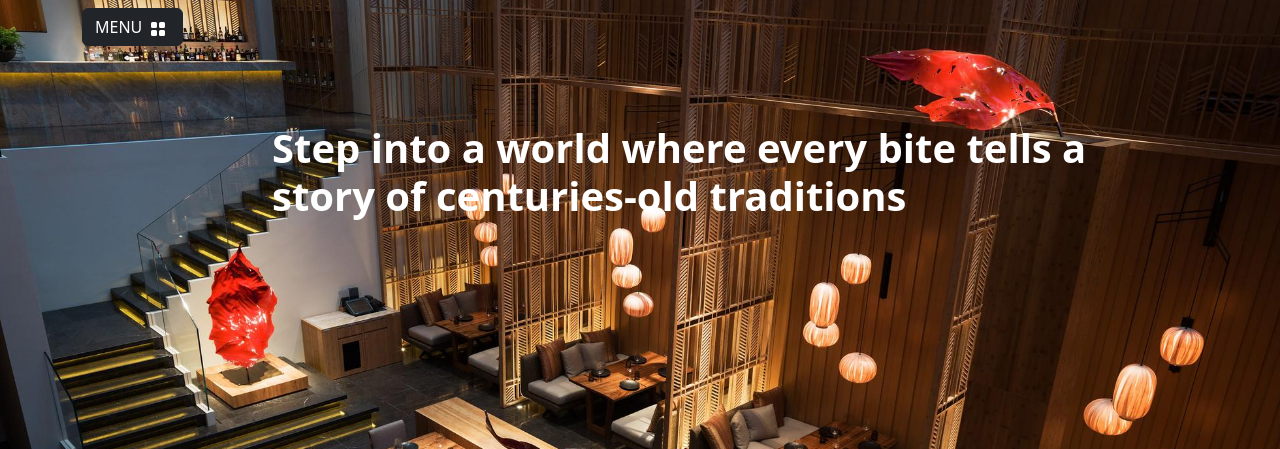
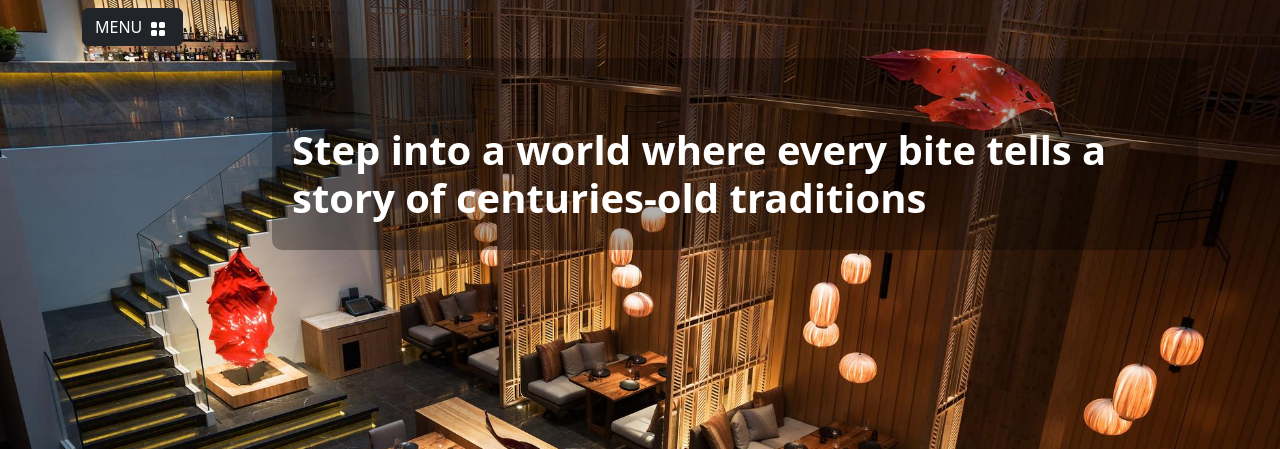
Before and after one commit to app-wizard/django-menu, a Django app: page / in a window 1280 px wide. Shown: the part 56-505 px from the top of the page. Run offline with Django 4.2, Linux system fonts and the light colour scheme; data comes from the database, SQL or seed files in the repository; parts of the project's set-up code (start-up, migrations or seed data) failed here and were passed over; some libraries are stand-ins or nearby versions.

Commit message:
fix filter add contrast css

```diff
--- a/main/templates/main/index.html
+++ b/main/templates/main/index.html
@@ -6,7 +6,9 @@
 {% endblock css %}
 
 {% block content %}
-<h1 class="mt-5 pt-5 text-white"><strong>{{ content }}</strong></h1>
+<div class="text-background">
+    <h1 class="mt-5 text-white"><strong>{{ content }}</strong></h1>
+</div>
 {% endblock content %}
 
 {% block footer %}
--- a/static/deps/css/my_css.css
+++ b/static/deps/css/my_css.css
@@ -62,3 +62,12 @@ body {
   background-color: #3d0fd6;
   color: #ddd;
 }
+
+.text-background {
+  display: inline-block;
+  background-color: rgba(0, 0, 0, 0.3);
+  border-radius: 10px;
+  color: white;
+  margin-top: 30px;
+  padding: 20px;
+}
```
Also changed, not shown: goods/views.py (+4 -4 lines).
